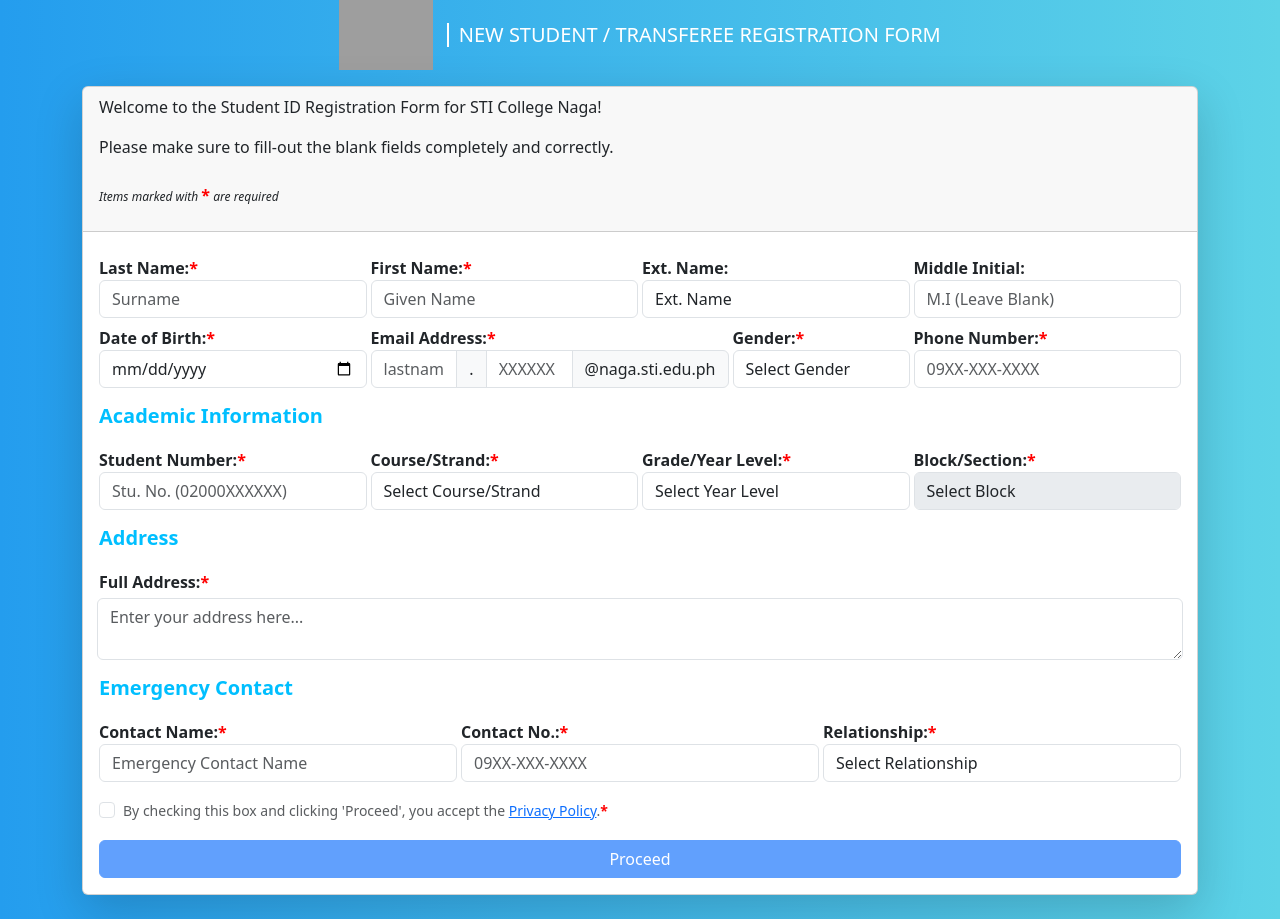
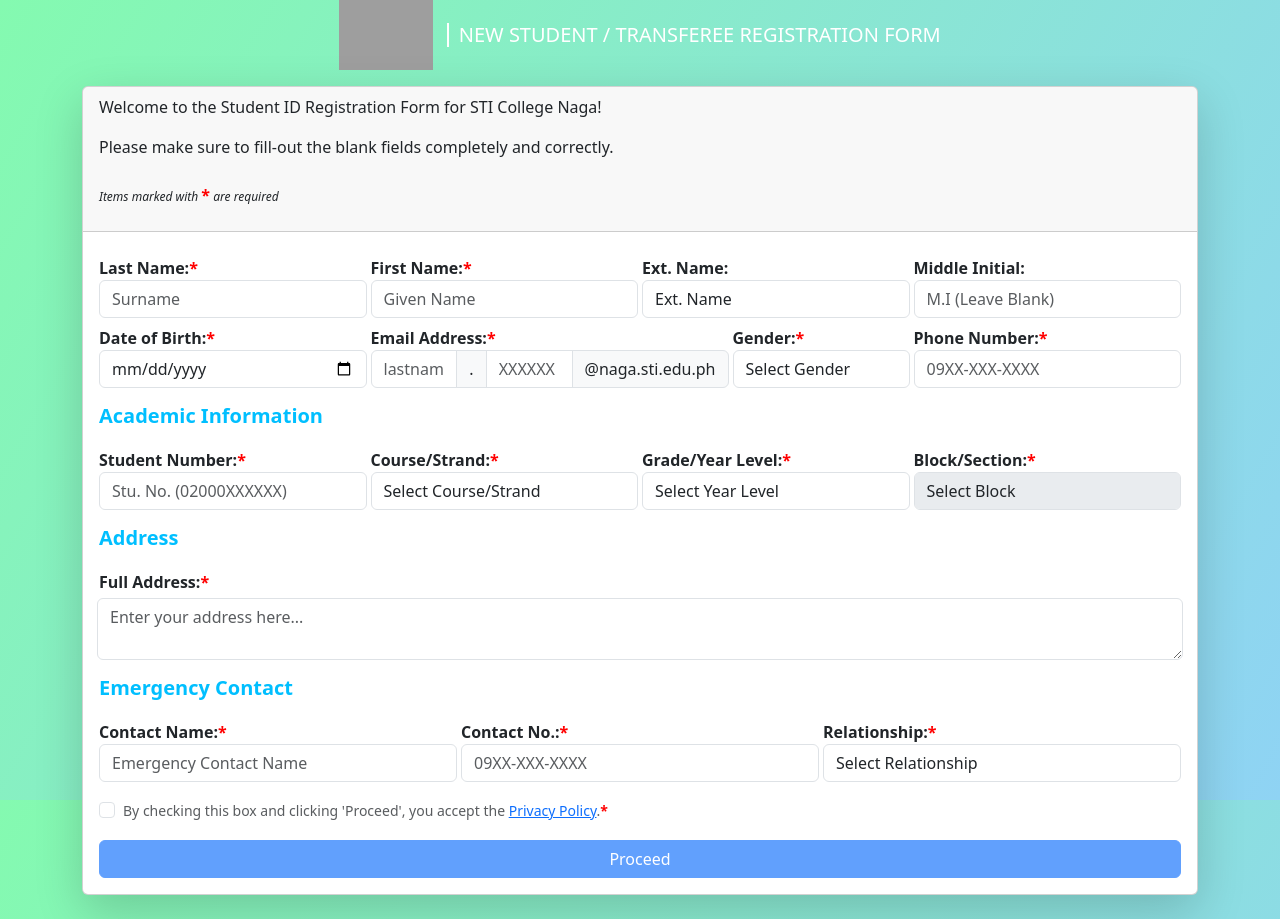
Before and after one commit to bobbydomdomjr/student-id-register, a PHP site: page /new_student.php in a window 1280 px wide. Run offline with PHP 8.4, Linux system fonts and the light colour scheme; data comes from the database, SQL or seed files in the repository; grey boxes are pictures that could not be loaded.

Commit message:
Updated UI backgrounds, buttons

```diff
--- a/new_student.php
+++ b/new_student.php
@@ -27,7 +27,7 @@
     <link rel="stylesheet" href="https://cdnjs.cloudflare.com/ajax/libs/font-awesome/6.0.0-beta3/css/all.min.css">
     <style>
         body {
-            background: linear-gradient(to right, rgb(36, 157, 238), rgb(93, 211, 231));
+            background-image: linear-gradient(120deg, #84fab0 0%, #8fd3f4 100%);
             height: 100vh;
             margin: 0;
             padding: 0;
```
